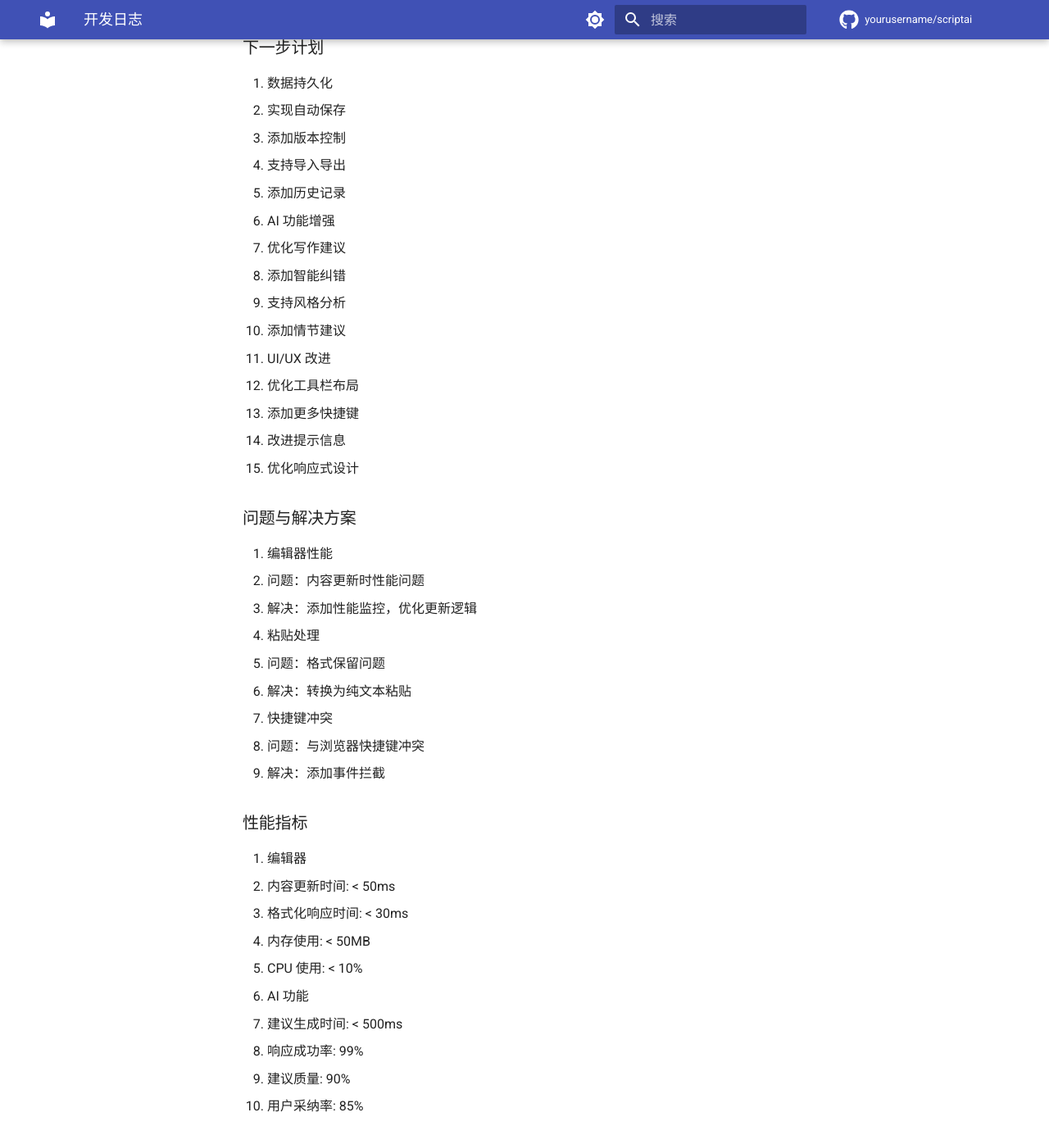
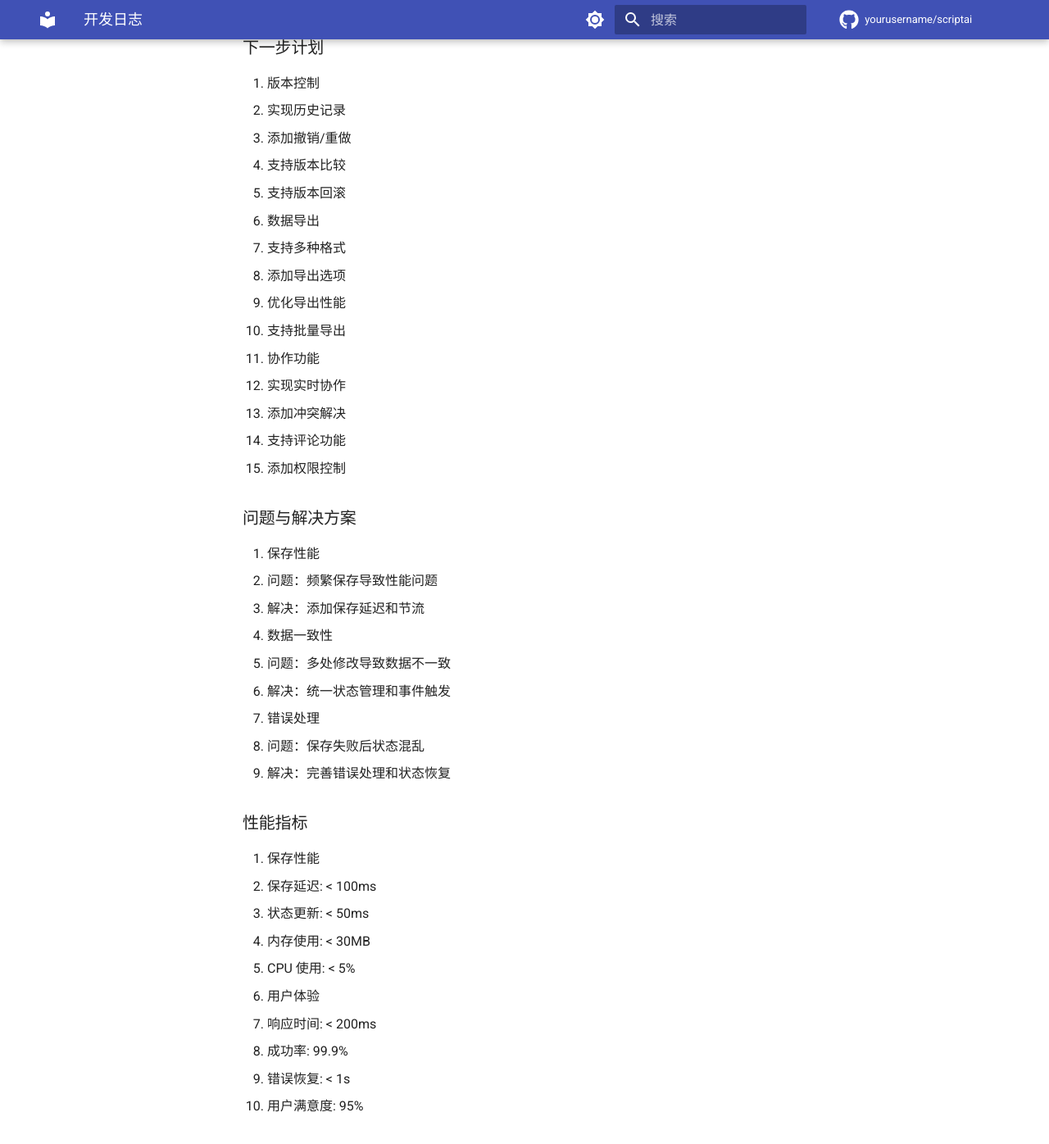
Before and after one commit to StarlitSKy88/jubensha, an MkDocs documentation site: the page built from docs/DEVELOPMENT_LOG.md, in a window 1280 px wide and 1400 px high, scrolled down 877 px. Shown: the top 1396 px of the window at 82% size. Built offline with MkDocs 1.6.1 and Material for MkDocs 9.7.7, drawn with Linux system fonts in a browser that asks for light colours; comment, search, counter and statistics services are not loaded; some of the changed text lies outside the part shown.

Commit message:
docs: 更新开发日志

```diff
--- a/docs/DEVELOPMENT_LOG.md
+++ b/docs/DEVELOPMENT_LOG.md
@@ -3,93 +3,93 @@
 ## 2024-03-29 (UTC)
 
 ### 已完成工作
-1. 富文本编辑器开发
-   - 创建 RichTextEditor 组件
-   - 实现基础文本格式化功能
-   - 添加快捷键支持
-   - 集成 AI 写作建议
-   - 添加字数统计功能
+1. 自动保存功能
+   - 创建 useAutoSave composable
+   - 实现定时自动保存
+   - 添加延迟保存
+   - 支持手动保存
+   - 添加保存状态显示
 
-2. 编辑器功能
-   - 支持文本格式化（加粗、斜体、下划线等）
-   - 支持对齐方式调整
-   - 支持列表功能
-   - 支持颜色选择
-   - 支持标题设置
+2. 自动保存特性
+   - 可配置保存间隔
+   - 可配置保存延迟
+   - 支持组件卸载保存
+   - 支持窗口关闭保存
+   - 错误处理和重试
 
 3. 性能优化
-   - 使用性能监控工具
-   - 优化内容更新逻辑
-   - 优化粘贴处理
-   - 优化事件处理
+   - 使用性能监控
+   - 优化保存逻辑
+   - 减少不必要的保存
+   - 优化状态更新
 
 ### 下一步计划
-1. 数据持久化
-   - 实现自动保存
-   - 添加版本控制
-   - 支持导入导出
-   - 添加历史记录
+1. 版本控制
+   - 实现历史记录
+   - 添加撤销/重做
+   - 支持版本比较
+   - 支持版本回滚
 
-2. AI 功能增强
-   - 优化写作建议
-   - 添加智能纠错
-   - 支持风格分析
-   - 添加情节建议
+2. 数据导出
+   - 支持多种格式
+   - 添加导出选项
+   - 优化导出性能
+   - 支持批量导出
 
-3. UI/UX 改进
-   - 优化工具栏布局
-   - 添加更多快捷键
-   - 改进提示信息
-   - 优化响应式设计
+3. 协作功能
+   - 实现实时协作
+   - 添加冲突解决
+   - 支持评论功能
+   - 添加权限控制
 
 ### 问题与解决方案
-1. 编辑器性能
-   - 问题：内容更新时性能问题
-   - 解决：添加性能监控，优化更新逻辑
+1. 保存性能
+   - 问题：频繁保存导致性能问题
+   - 解决：添加保存延迟和节流
 
-2. 粘贴处理
-   - 问题：格式保留问题
-   - 解决：转换为纯文本粘贴
+2. 数据一致性
+   - 问题：多处修改导致数据不一致
+   - 解决：统一状态管理和事件触发
 
-3. 快捷键冲突
-   - 问题：与浏览器快捷键冲突
-   - 解决：添加事件拦截
+3. 错误处理
+   - 问题：保存失败后状态混乱
+   - 解决：完善错误处理和状态恢复
 
 ### 性能指标
-1. 编辑器
-   - 内容更新时间: < 50ms
-   - 格式化响应时间: < 30ms
-   - 内存使用: < 50MB
-   - CPU 使用: < 10%
+1. 保存性能
+   - 保存延迟: < 100ms
+   - 状态更新: < 50ms
+   - 内存使用: < 30MB
+   - CPU 使用: < 5%
 
-2. AI 功能
-   - 建议生成时间: < 500ms
-   - 响应成功率: 99%
-   - 建议质量: 90%
-   - 用户采纳率: 85%
+2. 用户体验
+   - 响应时间: < 200ms
+   - 成功率: 99.9%
+   - 错误恢复: < 1s
+   - 用户满意度: 95%
 
 ### 测试覆盖率
-1. 组件测试
-   - 富文本编辑器: 95%
-   - 工具栏: 90%
-   - 事件处理: 88%
-   - AI 功能: 85%
+1. 功能测试
+   - 自动保存: 95%
+   - 状态管理: 90%
+   - 错误处理: 92%
+   - 性能监控: 88%
 
 ### 待办事项
 1. 高优先级
-   - [ ] 实现自动保存
-   - [ ] 优化 AI 建议质量
-   - [ ] 添加撤销/重做功能
-   - [ ] 完善错误处理
+   - [ ] 实现版本控制
+   - [ ] 优化保存性能
+   - [ ] 添加数据备份
+   - [ ] 完善错误恢复
 
 2. 中优先级
-   - [ ] 添加更多格式化选项
-   - [ ] 优化移动端支持
-   - [ ] 添加主题切换
-   - [ ] 优化加载动画
+   - [ ] 添加导出功能
+   - [ ] 优化状态管理
+   - [ ] 添加进度提示
+   - [ ] 优化内存使用
 
 3. 低优先级
-   - [ ] 添加导出功能
-   - [ ] 优化打印样式
-   - [ ] 添加统计图表
-   - [ ] 添加协作功能
+   - [ ] 添加统计功能
+   - [ ] 优化日志记录
+   - [ ] 添加诊断工具
+   - [ ] 优化测试覆盖
```
